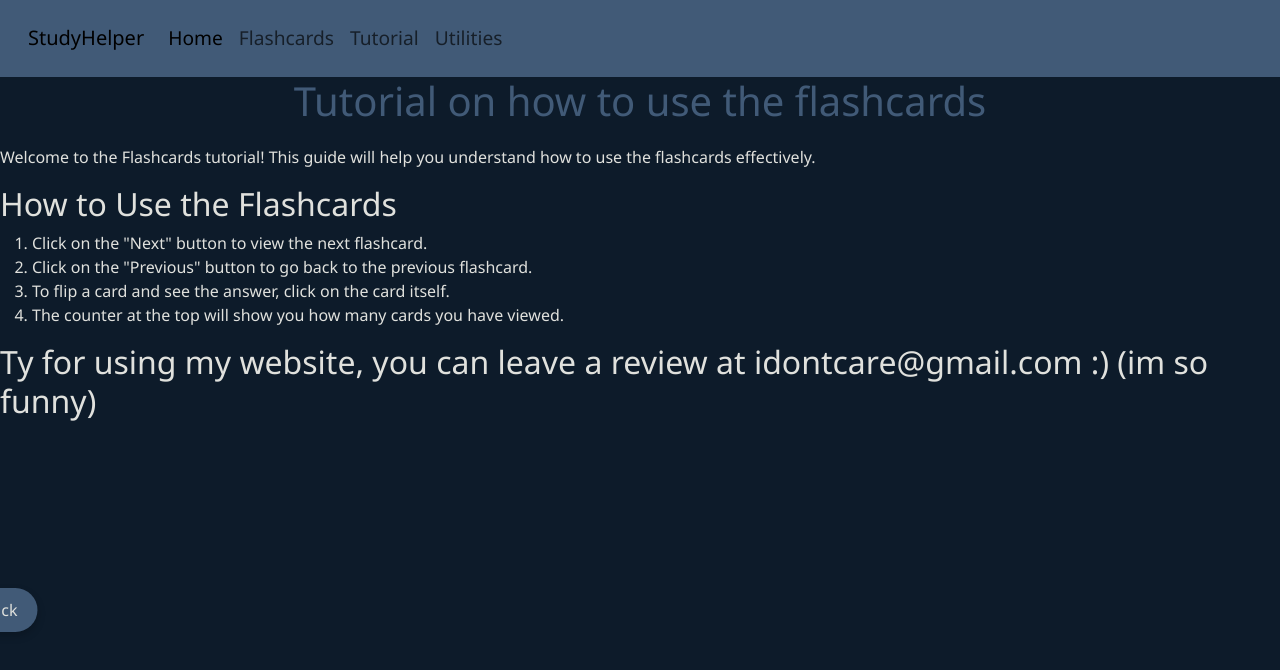
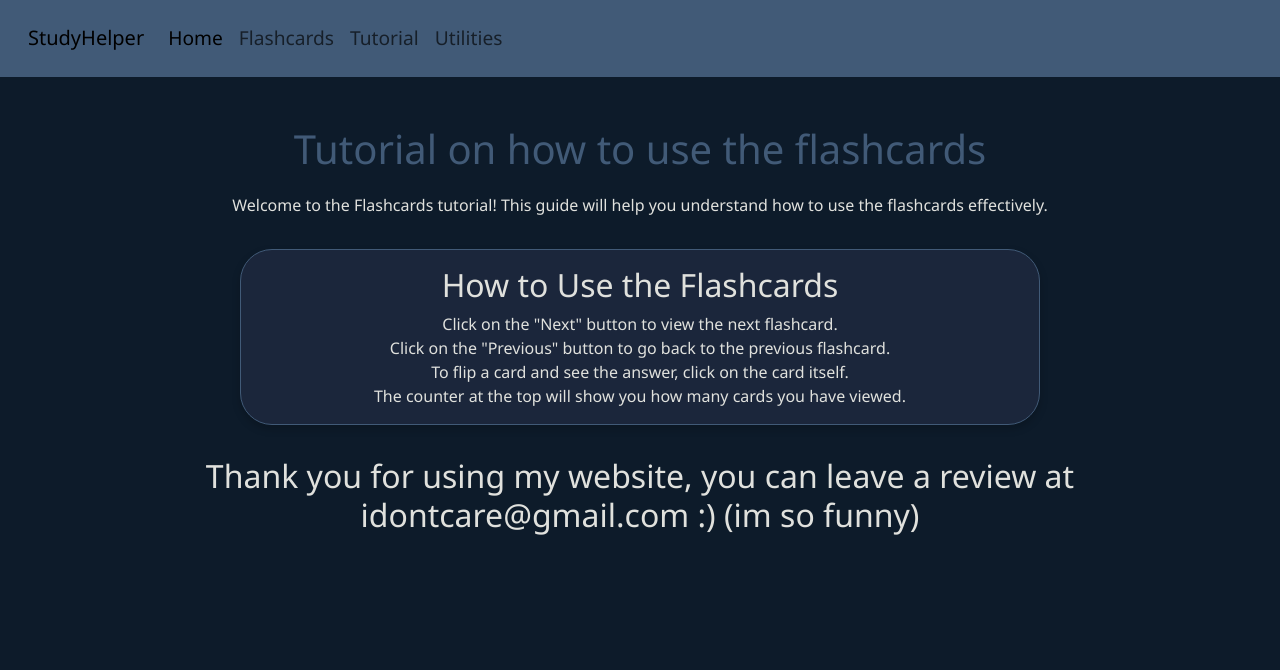
Before and after one commit to Antonio040/FlashCards, a website: page html/tutorial.html in a window 1280 px wide. Drawn offline with nearby package versions, Linux system fonts and the light colour scheme.

Commit message:
tutorial page made better

```diff
--- a/css/flashcards.css
+++ b/css/flashcards.css
@@ -88,16 +88,3 @@ h1 {
 .nav-buttons button:hover {
     transform: rotate(360deg);
 }
-
-#tutorial {
-    font-size: 1rem;
-    position: fixed;
-    margin-top: 10rem;
-    transform: translateX(-50%);
-    background-color: var(--accent-color);
-    color: var(--text-color);
-    padding: 10px 20px;
-    border-radius: 2rem;
-    box-shadow: 0 4px 8px rgba(0, 0, 0, 0.2);
-    text-decoration: none;
-}
--- /dev/null
+++ b/css/tutorial-style.css
@@ -0,0 +1,25 @@
+.container{
+    color: var(--text-color);
+    text-align: center;
+    z-index: 1;
+    border-radius: 1rem;
+}
+
+.tutorial:hover {
+    transform: scale(1.02);
+}
+
+.go-down{
+    margin-top: 2rem;
+}
+
+.tutorial{
+    margin: 2rem auto;
+    max-width: 800px;
+    padding: 1rem;
+    border: 1px solid var(--accent-color);
+    border-radius: 2rem;
+    background-color: var(--card-color);
+    box-shadow: 0 4px 8px rgba(0, 0, 0, 0.2);
+    transition: 1s;
+}
--- a/html/tutorial.html
+++ b/html/tutorial.html
@@ -6,6 +6,7 @@
     <link href="https://cdn.jsdelivr.net/npm/bootstrap@5.3.6/dist/css/bootstrap.min.css" rel="stylesheet" integrity="sha384-4Q6Gf2aSP4eDXB8Miphtr37CMZZQ5oXLH2yaXMJ2w8e2ZtHTl7GptT4jmndRuHDT" crossorigin="anonymous">
     <link rel="stylesheet" href="../styles.css">
     <link rel="stylesheet" href="../css/flashcards.css">
+    <link rel="stylesheet" href="../css/tutorial-style.css">
     <link rel="icon" href="../logo.png" type="image/x-icon">
     <meta name="viewport" content="width=device-width, initial-scale=1.0">
 </head>
@@ -37,18 +38,19 @@
         </div>
     </div>
 </nav>
-<h1>Tutorial on how to use the flashcards</h1>
-<p>Welcome to the Flashcards tutorial! This guide will help you understand how to use the flashcards effectively.</p>
-<h2>How to Use the Flashcards</h2>
-<ol>
-    <li>Click on the "Next" button to view the next flashcard.</li>
-    <li>Click on the "Previous" button to go back to the previous flashcard.</li>
-    <li>To flip a card and see the answer, click on the card itself.</li>
-    <li>The counter at the top will show you how many cards you have viewed.</li>
-</ol>
-<h2>Ty for using my website, you can leave a review at idontcare@gmail.com :) (im so funny)</h2>
-<div class="tutorial">
-    <a href="flashcards.html" id="tutorial">back</a>
+<div class="container mt-5">
+    <h1>Tutorial on how to use the flashcards</h1>
+    <p>Welcome to the Flashcards tutorial! This guide will help you understand how to use the flashcards effectively.</p>
+    <div class="tutorial">
+        <h2>How to Use the Flashcards</h2>
+        Click on the "Next" button to view the next flashcard. <br>
+        Click on the "Previous" button to go back to the previous flashcard.<br>
+        To flip a card and see the answer, click on the card itself.<br>
+        The counter at the top will show you how many cards you have viewed.<br>
+    </div>
+    <h2 class="go-down">Thank you for using my website, you can leave a review at idontcare@gmail.com :) (im so funny)</h2>
+
 </div>
+<script src="https://cdn.jsdelivr.net/npm/bootstrap@5.3.6/dist/js/bootstrap.bundle.min.js" integrity="sha384-j1CDi7MgGQ12Z7Qab0qlWQ/Qqz24Gc6BM0thvEMVjHnfYGF0rmFCozFSxQBxwHKO" crossorigin="anonymous"></script>
 </body>
 </html>
```
Also changed, not shown: html/flashcards.html (+0 -3 lines).
